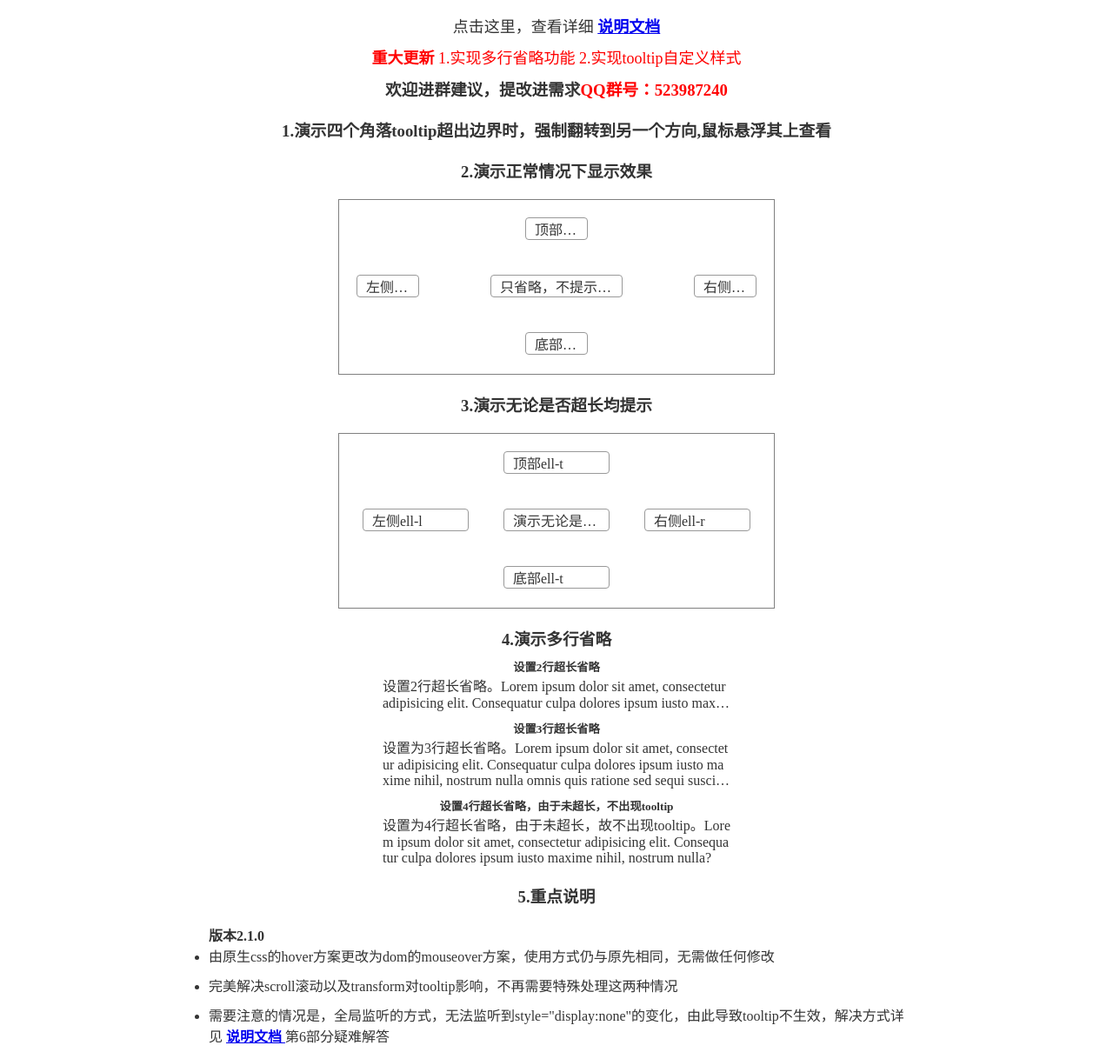
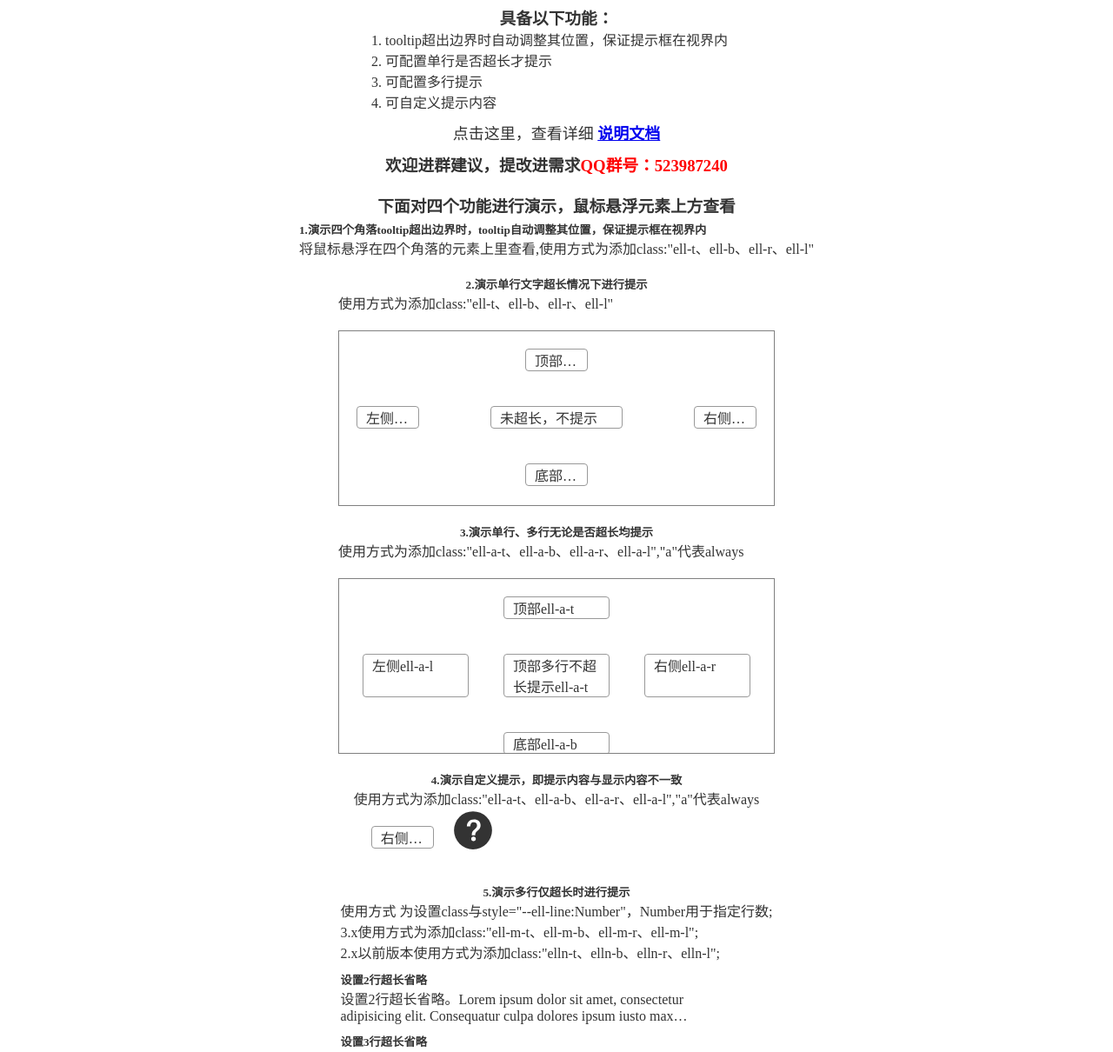
Before and after one commit to MusiCoder32/simply-ellipsis, a website: page index.html in a window 1280 px wide. Shown: the part 90-1300 px from the top of the page at 87% size. Drawn offline with Linux system fonts and the light colour scheme.

Commit message:
完成自定义内容提示

```diff
--- a/index.html
+++ b/index.html
@@ -38,6 +38,9 @@
                 border-radius: 4px;
                 margin: 20px;
             }
+            .item:hover {
+                background-color: gray;
+            }
 
             .example-1 {
             }
@@ -65,6 +68,10 @@
             .example-4 {
                 width: 400px;
             }
+            .svg-hover:hover {
+                opacity: 0.5;
+                cursor: pointer;
+            }
         </style>
     </head>
     <body id="app" style="position: relative">
@@ -85,8 +92,15 @@
             <div class="ell-l item-2" style="left: 0; bottom: 0">设置为ell-l,强制更改为ell-r的效果</div>
             <div class="ell-b item-2" style="right: 0; bottom: 0">设置为ell-b,强制更改为ell-t的效果</div>
 
-            <h1 style="padding-top: 30px">simply-ellipsis在线预览</h1>
+            <h1 style="padding-top: 30px">simply-ellipsis功能在线预览</h1>
             <h3 id="currentTime" style="padding-top: 20px; color: dodgerblue"></h3>
+            <h3>具备以下功能：</h3>
+            <ol>
+                <li>tooltip超出边界时自动调整其位置，保证提示框在视界内</li>
+                <li>可配置单行是否超长才提示</li>
+                <li>可配置多行提示</li>
+                <li>可自定义提示内容</li>
+            </ol>
             <div style="padding-top: 10px; font-size: 18px">
                 点击这里，查看详细
                 <span style="font-weight: bolder">
@@ -95,64 +109,89 @@
                     </a></span
                 >
             </div>
-            <div style="padding-top: 10px; font-size: 18px; color: red">
-                <span style="font-weight: bolder">重大更新</span>
-                <span>1.实现多行省略功能</span>
-                <span>2.实现tooltip自定义样式</span>
-            </div>
+            <h3 style="padding-top: 10px">欢迎进群建议，提改进需求<span style="color: red">QQ群号：523987240</span></h3>
+            <h3 style="padding-top: 20px">下面对四个功能进行演示，鼠标悬浮元素上方查看</h3>
 
-            <h3 style="padding-top: 10px">欢迎进群建议，提改进需求<span style="color: red">QQ群号：523987240</span></h3>
+            <section>
+                <h5 style="padding-top: 5px"
+                    >1.演示四个角落tooltip超出边界时，tooltip自动调整其位置，保证提示框在视界内</h5
+                >
+                <div>将鼠标悬浮在四个角落的元素上里查看,使用方式为添加class:"ell-t、ell-b、ell-r、ell-l"</div>
+            </section>
 
-            <h3 style="padding-top: 20px">1.演示四个角落tooltip超出边界时，强制翻转到另一个方向,鼠标悬浮其上查看</h3>
-
-            <h3 style="text-align: center; padding-top: 20px">2.演示正常情况下显示效果</h3>
+            <section>
+                <h5 style="text-align: center; padding-top: 20px">2.演示单行文字超长情况下进行提示</h5>
+                <div>使用方式为添加class:"ell-t、ell-b、ell-r、ell-l"</div>
                 <div class="example-2">
                     <div style="display: flex; justify-content: center">
                         <div class="ell-t item">顶部ell-t</div>
                     </div>
                     <div style="display: flex; justify-content: space-between">
                         <div class="ell-l item">左侧ell-l</div>
-                    <div class="ell item" style="width: 130px">只省略，不提示 只省略，不提示</div>
+                        <div class="ell item" style="width: 130px">未超长，不提示</div>
                         <div class="ell-r item">右侧ell-r</div>
                     </div>
                     <div style="display: flex; justify-content: center">
                         <div class="ell-b item">底部ell-b</div>
                     </div>
                 </div>
+            </section>
 
-            <h3 style="text-align: center; padding-top: 20px">3.演示无论是否超长均提示</h3>
-
+            <section>
+                <h5 style="text-align: center; padding-top: 20px">3.演示单行、多行无论是否超长均提示</h5>
+                <div>使用方式为添加class:"ell-a-t、ell-a-b、ell-a-r、ell-a-l","a"代表always</div>
                 <div class="example-3">
                     <div style="display: flex; justify-content: center">
-                    <div class="ell-a-t item">顶部ell-t</div>
+                        <div class="ell-a-t item">顶部ell-a-t</div>
                     </div>
                     <div style="display: flex; justify-content: center">
-                    <div class="ell-a-l item">左侧ell-l</div>
-                    <div class="ell-a-t item">演示无论是否超长均提示</div>
-                    <div class="ell-a-r item">右侧ell-r</div>
+                        <div class="ell-a-l item">左侧ell-a-l</div>
+                        <div class="ell-a-t item" style="white-space: pre-wrap">顶部多行不超长提示ell-a-t</div>
+                        <div class="ell-a-r item">右侧ell-a-r</div>
                     </div>
                     <div style="display: flex; justify-content: center">
-                    <div class="ell-a-b item">底部ell-t</div>
+                        <div class="ell-a-b item">底部ell-a-b</div>
                     </div>
                 </div>
-            <h3 style="text-align: center; padding-top: 20px">4.演示多行省略</h3>
+            </section>
+            <section>
+                <h5 style="text-align: center; padding-top: 20px">4.演示自定义提示，即提示内容与显示内容不一致</h5>
+                <div>使用方式为添加class:"ell-a-t、ell-a-b、ell-a-r、ell-a-l","a"代表always</div>
+                <div style="display: flex">
+                    <div class="ell-a-l item">右侧ell-a-l</div>
+                    <div class="ell-a-r" ell-value="这是一个自定义内容的tooltip"
+                        ><svg width="50" height="50" viewBox="0 0 1024 1024" class="svg-hover">
+                            <path
+                                fill="currentColor"
+                                d="M512 64a448 448 0 1 1 0 896 448 448 0 0 1 0-896zm23.744 191.488c-52.096 0-92.928 14.784-123.2 44.352-30.976 29.568-45.76 70.4-45.76 122.496h80.256c0-29.568 5.632-52.8 17.6-68.992 13.376-19.712 35.2-28.864 66.176-28.864 23.936 0 42.944 6.336 56.32 19.712 12.672 13.376 19.712 31.68 19.712 54.912 0 17.6-6.336 34.496-19.008 49.984l-8.448 9.856c-45.76 40.832-73.216 70.4-82.368 89.408-9.856 19.008-14.08 42.24-14.08 68.992v9.856h80.96v-9.856c0-16.896 3.52-31.68 10.56-45.76 6.336-12.672 15.488-24.64 28.16-35.2 33.792-29.568 54.208-48.576 60.544-55.616 16.896-22.528 26.048-51.392 26.048-86.592 0-42.944-14.08-76.736-42.24-101.376-28.16-25.344-65.472-37.312-111.232-37.312zm-12.672 406.208a54.272 54.272 0 0 0-38.72 14.784 49.408 49.408 0 0 0-15.488 38.016c0 15.488 4.928 28.16 15.488 38.016A54.848 54.848 0 0 0 523.072 768c15.488 0 28.16-4.928 38.72-14.784a51.52 51.52 0 0 0 16.192-38.72 51.968 51.968 0 0 0-15.488-38.016 55.936 55.936 0 0 0-39.424-14.784z"
+                            ></path></svg
+                    ></div>
+                    <div></div>
+                </div>
+            </section>
+            <section>
+                <h5 style="text-align: center; padding-top: 20px">5.演示多行仅超长时进行提示</h5>
+                <div> 使用方式 为设置class与style="--ell-line:Number"，Number用于指定行数;</div>
+                <div> 3.x使用方式为添加class:"ell-m-t、ell-m-b、ell-m-r、ell-m-l"; </div>
+                <div> 2.x以前版本使用方式为添加class:"elln-t、elln-b、elln-r、elln-l"; </div>
                 <h5 style="margin-top: 10px">设置2行超长省略</h5>
                 <div class="example-4 elln-b" style="--ell-line: 2">
                     设置2行超长省略。Lorem ipsum dolor sit amet, consectetur adipisicing elit. Consequatur culpa dolores
                     ipsum iusto maxime nihil, nostrum nulla omnis quis ratione sed sequi suscipit?
                 </div>
                 <h5 style="margin-top: 10px">设置3行超长省略</h5>
-            <div class="example-4 elln-b" style="--ell-line: 3">
-                设置为3行超长省略。Lorem ipsum dolor sit amet, consectetur adipisicing elit. Consequatur culpa dolores
-                ipsum iusto maxime nihil, nostrum nulla omnis quis ratione sed sequi suscipit?
+                <div class="example-4 ell-m-b" style="--ell-line: 3">
+                    设置为3行超长省略。Lorem ipsum dolor sit amet, consectetur adipisicing elit. Consequatur culpa
+                    dolores ipsum iusto maxime nihil, nostrum nulla omnis quis ratione sed sequi suscipit?
                 </div>
                 <h5 style="margin-top: 10px">设置4行超长省略，由于未超长，不出现tooltip</h5>
-            <div class="example-4 elln-b" style="--ell-line: 4">
+                <div class="example-4 ell-m-b" style="--ell-line: 4">
                     设置为4行超长省略，由于未超长，故不出现tooltip。Lorem ipsum dolor sit amet, consectetur adipisicing
                     elit. Consequatur culpa dolores ipsum iusto maxime nihil, nostrum nulla?
                 </div>
+            </section>
 
-            <h3 style="padding-top: 20px">5.重点说明</h3>
+            <h5 style="padding-top: 20px">5.重点说明</h5>
             <div style="width: 800px; padding-top: 20px">
                 <h4>版本2.1.0</h4>
                 <ul>
--- a/src/setEll.js
+++ b/src/setEll.js
@@ -28,9 +28,18 @@ function setEllItem(dom, type) {
     const anglePadding = 9 //定义小三角距边界的位置，padding加上圆角尺寸
     // 获取dom的尺寸
     const { innerText, clientWidth, clientHeight } = dom
+    console.log(innerText)
     const { w, h } = getClientSize() //浏览器可见区域高宽尺寸
     const { left, top, bottom, right } = dom.getClientRects()[0]
-    dom.setAttribute('ell-value', innerText)
+    let content = dom.getAttribute('ell-value')
+    if (!content) {
+        if (innerText) {
+            content = innerText
+            dom.setAttribute('ell-value', content)
+        } else {
+            return
+        }
+    }
 
     // 获取目标dom的style并封装成对象，便于修改
     let cssTextArr = dom.style.cssText.split(';')
@@ -154,7 +163,7 @@ function setEllItem(dom, type) {
         tooltip.setAttribute('id', 'simply-ellipsis-tooltip')
         document.body.append(tooltip)
     }
-    tooltip.setAttribute('ell-value', innerText)
+    tooltip.setAttribute('ell-value', content)
     tooltip.style.cssText = cssTextString
     // 根据实际的ell提示框位置来设置气泡框小三角的朝向
     ellArr.forEach((item) => {
```
Also changed, not shown: README.md. Lines whose indentation alone changed are shown as unchanged.
